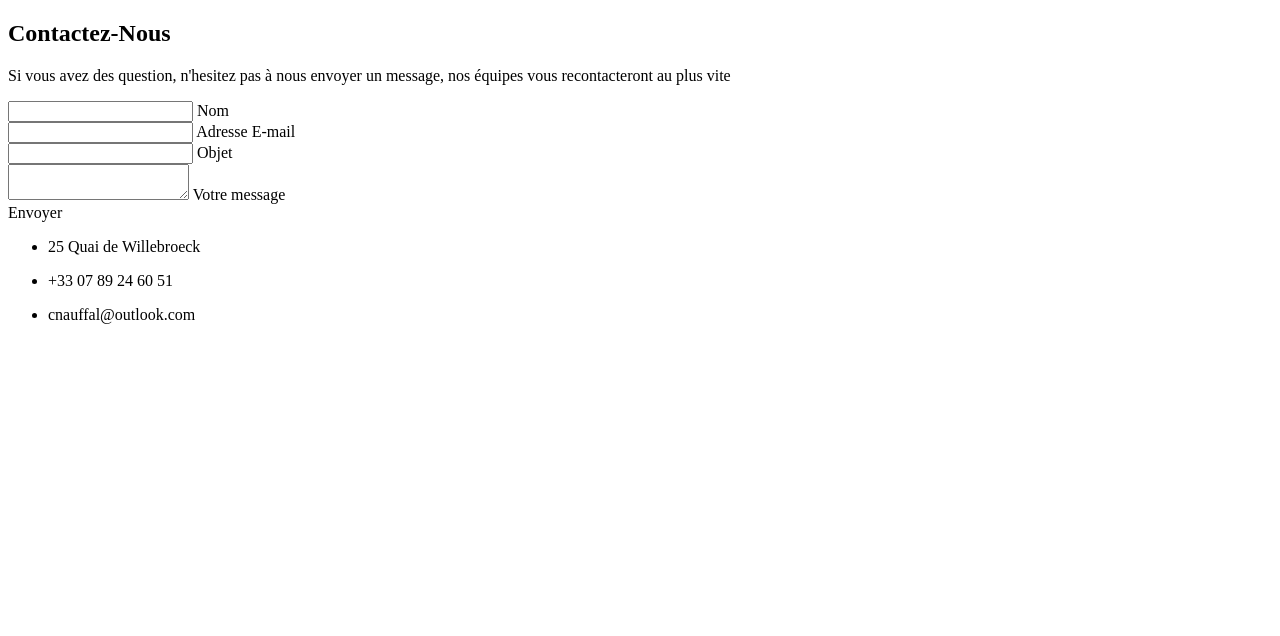
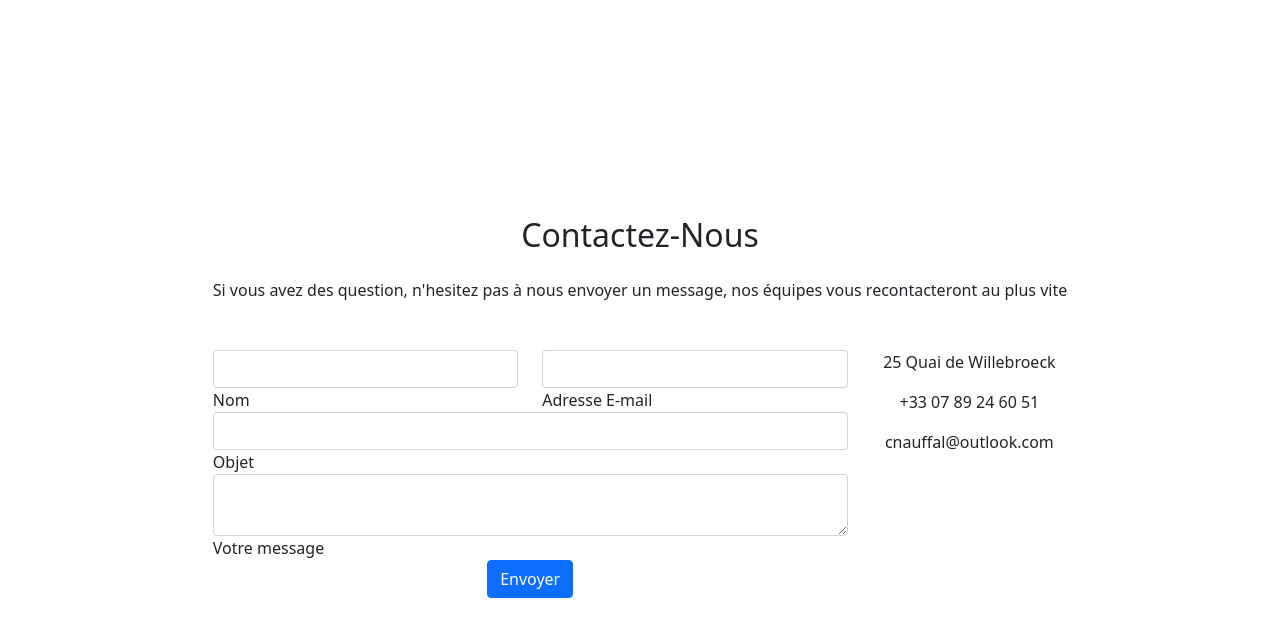
Before and after one commit to Nauffal95/CodingWeek-Molengeek, a plain HTML site: page public/pages/Nouvel_page_de_contact.html in a window 1280 px wide. Drawn offline with nearby package versions, Linux system fonts and the light colour scheme; files that its build step writes are made by us from their sources.

Commit message:
mise en forme du formulaire/ rajout de links bootstrap

```diff
--- a/public/css/stylecontact.css
+++ b/public/css/stylecontact.css
@@ -0,0 +1,5 @@
+.formulaire{
+    display: flex;
+    justify-content: center;
+    margin-top: 15%;
+}
--- a/public/pages/Nouvel_page_de_contact.html
+++ b/public/pages/Nouvel_page_de_contact.html
@@ -4,12 +4,17 @@
     <meta charset="UTF-8">
     <meta http-equiv="X-UA-Compatible" content="IE=edge">
     <meta name="viewport" content="width=device-width, initial-scale=1.0">
-    <title>Document</title>
+    <link rel="stylesheet" href="../css/stylecontact.css">
+    <link rel="stylesheet" href="style.css">
+    <link href="https://cdn.jsdelivr.net/npm/bootstrap@5.1.3/dist/css/bootstrap.min.css" rel="stylesheet" integrity="sha384-1BmE4kWBq78iYhFldvKuhfTAU6auU8tT94WrHftjDbrCEXSU1oBoqyl2QvZ6jIW3" crossorigin="anonymous">
+    <link rel="icon" type="image/x-icon" href="../img/MACFavicon.png">
+    <title>MACONDO / Contactez-Nous</title>
 </head>
 <body>
+
     <!--Section: Contact v.2-->
-<section class="mb-4">
-
+<div class="formulaire">
+    <section class="mb-4">
     <!--Section heading-->
     <h2 class="h1-responsive font-weight-bold text-center my-4">Contactez-Nous</h2>
     <!--Section description-->
@@ -102,5 +107,6 @@
 
 </section>
 <!--Section: Contact v.2-->
+</div>
 </body>
 </html>
```
